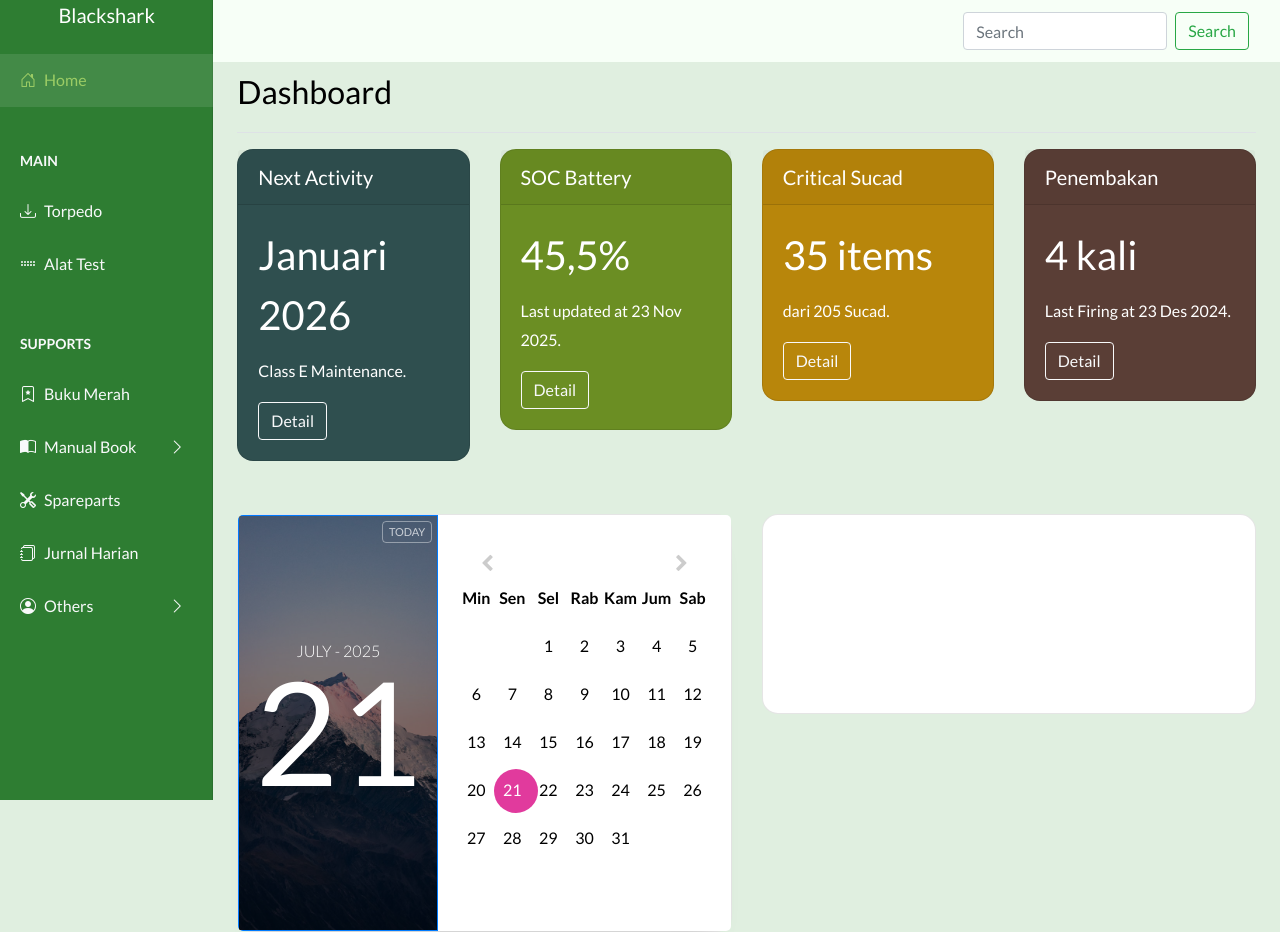
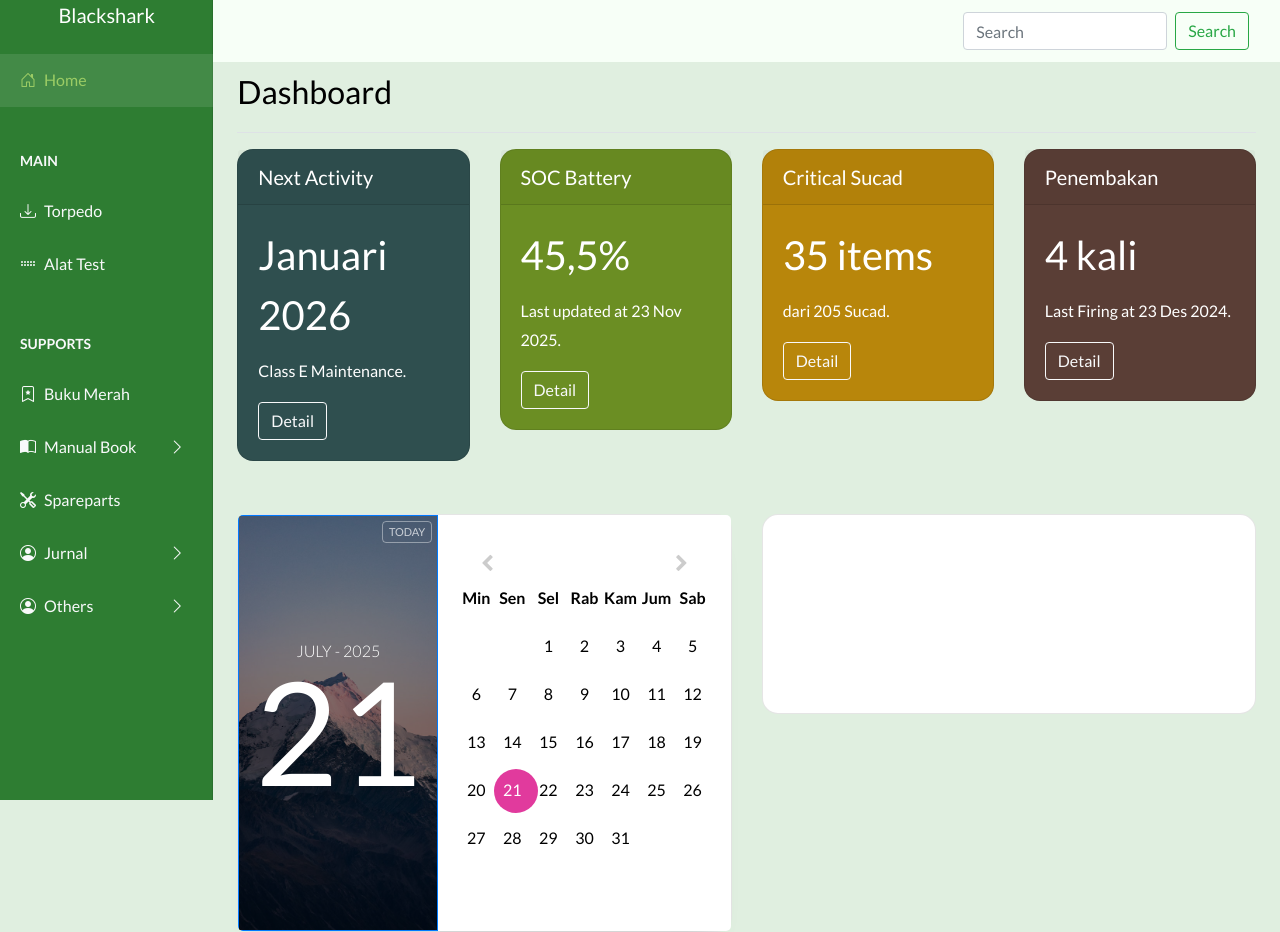
Before and after one commit to dedyhariadi/bs, a CodeIgniter 4 app: the page made by app/Views/dashboard.php in a window 1280 px wide. Run offline with PHP 8.4 and a stand-in for CodeIgniter, Linux system fonts and the light colour scheme; the template is opened without the code that fills it, so the values that code supplies are empty; a map, chart or similar area stays blank; some libraries are stand-ins or nearby versions.

Commit message:
fix siderbar.php

```diff
--- a/app/Views/layout/sidebar.php
+++ b/app/Views/layout/sidebar.php
@@ -56,11 +56,18 @@
                      Spareparts
                  </a>
              </li>
-             <li class="nav-item">
-                 <a href="jurnalharian" class="nav-link">
-                     <i class="nav-icon bi bi-journals"></i>
-                     Jurnal Harian
+
+             <li class="nav-item mt-auto">
+                 <a class="nav-link" data-bs-toggle="collapse" href="#submenuJurnal" role="button" aria-expanded="false" aria-controls="submenuJurnal">
+                     <i class="bi bi-person-circle"></i> Jurnal
+                     <i class="bi bi-chevron-right ms-auto dropdown-arrow"></i>
                  </a>
+                 <div class="collapse" id="submenuJurnal">
+                     <ul class="nav flex-column">
+                         <li class="nav-item"><a class="nav-link" href="#">Harian</a></li>
+                         <li class="nav-item"><a class="nav-link" href="#">Khusus</a></li>
+                     </ul>
+                 </div>
              </li>
 
              <li class="nav-item mt-auto">
@@ -68,8 +75,6 @@
                      <i class="bi bi-person-circle"></i> Others
                      <i class="bi bi-chevron-right ms-auto dropdown-arrow"></i>
                  </a>
-
-
                  <div class="collapse" id="submenuOthers">
                      <ul class="nav flex-column">
                          <li class="nav-item"><a class="nav-link" href="#">TPO Countermeasure</a></li>
@@ -78,6 +83,7 @@
                      </ul>
                  </div>
              </li>
+
          </ul>
      </div>
  </nav>
```
